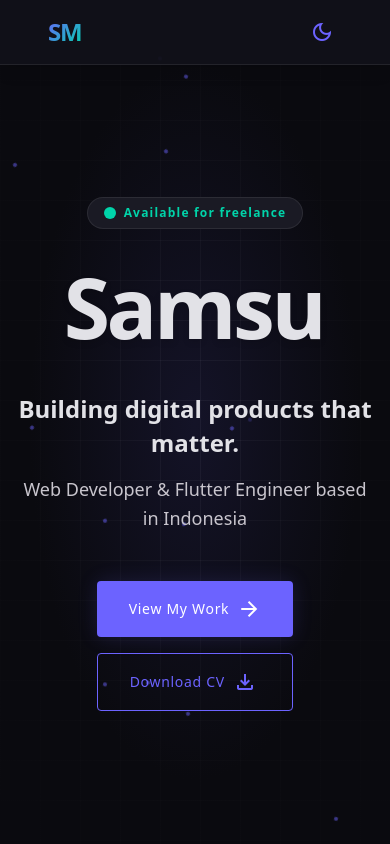
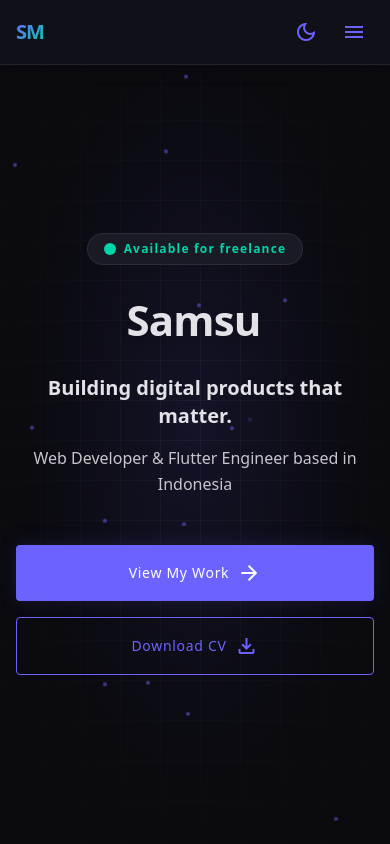
Before and after one commit to Samsulmaarif01/my_portofolio, a Next.js app: page / in a window 390 px wide. Shown: the top 844 px of the page. Built offline with nearby package versions, Linux system fonts and the light colour scheme.

Commit message:
feat: add responsive landing page shell with dynamic theme toggle and navigation components

```diff
--- a/app/globals.css
+++ b/app/globals.css
@@ -97,6 +97,19 @@
   line-height: 1.1;
   letter-spacing: -0.04em;
   font-weight: 800;
+}
+
+@media (max-width: 768px) {
+  .text-display-hero {
+    font-size: 42px !important;
+    letter-spacing: -0.02em;
+  }
+  .text-headline-md {
+    font-size: 20px !important;
+  }
+  .text-body-lg {
+    font-size: 16px !important;
+  }
 }
 @utility text-body-md {
   font-size: 16px;
@@ -515,3 +528,59 @@ html.light a[href="https://github.com/Samsulmaarif01"][target="_blank"] svg {
 html.light a[href="https://github.com/Samsulmaarif01"][target="_blank"]:hover svg {
   filter: invert(1);
 }
+
+/* Mobile Menu Styles */
+.mobile-nav-link {
+  position: relative;
+  display: block;
+}
+
+.mobile-nav-link::before {
+  content: '';
+  position: absolute;
+  left: 0;
+  top: 50%;
+  transform: translateY(-50%);
+  width: 0;
+  height: 0;
+  background: linear-gradient(90deg, #6c63ff, #00d4aa);
+  border-radius: 0 4px 4px 0;
+  transition: width 0.3s ease;
+}
+
+.mobile-nav-link:hover::before {
+  width: 4px;
+}
+
+.mobile-nav-link:hover {
+  padding-left: 20px !important;
+  transition: all 0.3s ease;
+}
+
+/* Mobile menu drawer shadow */
+.mobile-menu-shadow {
+  box-shadow: -10px 0 30px rgba(0, 0, 0, 0.5);
+}
+
+/* Prevent body scroll when mobile menu is open */
+body.menu-open {
+  overflow: hidden;
+}
+
+/* Light mode mobile menu */
+html.light .fixed.right-0 {
+  background: rgba(255,255,255,0.98) !important;
+  border-left: 1px solid rgba(0,0,0,0.08) !important;
+}
+
+html.light .mobile-nav-link {
+  color: #4a4a68 !important;
+}
+
+html.light .mobile-nav-link:hover {
+  color: #6366f1 !important;
+}
+
+html.light .mobile-nav-link::before {
+  background: linear-gradient(90deg, #6366f1, #f43f5e);
+}
--- a/app/page.tsx
+++ b/app/page.tsx
@@ -4,6 +4,7 @@ import { useEffect, useState } from "react";
 
 export default function Home() {
   const [isDarkMode, setIsDarkMode] = useState(true);
+  const [isMobileMenuOpen, setIsMobileMenuOpen] = useState(false);
 
   useEffect(() => {
     // Typing Animation - Loop every 5 seconds
@@ -144,11 +145,19 @@ export default function Home() {
     }
   };
 
+  const toggleMobileMenu = () => {
+    setIsMobileMenuOpen(!isMobileMenuOpen);
+  };
+
+  const closeMobileMenu = () => {
+    setIsMobileMenuOpen(false);
+  };
+
   return (
     <>
       {/* NAV */}
       <nav className="fixed top-0 w-full z-50 backdrop-blur-xl shadow-lg" style={{ background: "rgba(18,18,26,0.85)", borderBottom: "1px solid rgba(255,255,255,0.08)" }}>
-        <div className="max-w-[1280px] mx-auto px-[48px] flex justify-between items-center h-16">
+        <div className="max-w-[1280px] mx-auto px-[16px] md:px-[48px] flex justify-between items-center h-16">
           <div className="font-display-hero text-headline-md tracking-tighter nav-logo">SM</div>
           <div className="hidden md:flex gap-1 items-center nav-links">
             <a className="nav-link text-label-mono relative px-4 py-2 text-on-surface-variant hover:text-[#6c63ff] transition-all duration-300" href="#about">About</a>
@@ -156,13 +165,56 @@ export default function Home() {
             <a className="nav-link text-label-mono relative px-4 py-2 text-on-surface-variant hover:text-[#6c63ff] transition-all duration-300" href="#experience">Background</a>
             <a className="nav-link text-label-mono relative px-4 py-2 text-on-surface-variant hover:text-[#6c63ff] transition-all duration-300" href="#contact">Contact</a>
           </div>
-          <button onClick={toggleTheme} className="w-10 h-10 rounded-full flex items-center justify-center text-[#6c63ff] hover:bg-[#6c63ff]/10 hover:scale-110 transition-all duration-300">
-            <span className="material-symbols-outlined" style={{ fontVariationSettings: "'FILL' 0" }}>
-              {isDarkMode ? 'dark_mode' : 'light_mode'}
-            </span>
-          </button>
+          <div className="flex items-center gap-2">
+            <button onClick={toggleTheme} className="w-10 h-10 rounded-full flex items-center justify-center text-[#6c63ff] hover:bg-[#6c63ff]/10 hover:scale-110 transition-all duration-300">
+              <span className="material-symbols-outlined" style={{ fontVariationSettings: "'FILL' 0" }}>
+                {isDarkMode ? 'dark_mode' : 'light_mode'}
+              </span>
+            </button>
+            <button
+              onClick={toggleMobileMenu}
+              className="md:hidden w-10 h-10 rounded-full flex items-center justify-center text-[#6c63ff] hover:bg-[#6c63ff]/10 transition-all duration-300"
+              aria-label="Toggle menu"
+              aria-expanded={isMobileMenuOpen}
+            >
+              <span className="material-symbols-outlined" style={{ fontVariationSettings: "'FILL' 0" }}>
+                {isMobileMenuOpen ? 'close' : 'menu'}
+              </span>
+            </button>
+          </div>
         </div>
       </nav>
+
+      {/* Mobile Menu Overlay */}
+      <div
+        className={`fixed inset-0 z-40 bg-black/60 backdrop-blur-sm md:hidden transition-opacity duration-300 ${isMobileMenuOpen ? 'opacity-100' : 'opacity-0 pointer-events-none'}`}
+        onClick={closeMobileMenu}
+      />
+
+      {/* Mobile Menu Drawer */}
+      <div
+        className={`fixed top-0 right-0 z-50 w-72 h-full md:hidden transition-transform duration-300 ease-out ${isMobileMenuOpen ? 'translate-x-0' : 'translate-x-full'}`}
+        style={{ background: "rgba(18,18,26,0.98)", borderLeft: "1px solid rgba(255,255,255,0.08)" }}
+      >
+        <div className="flex flex-col h-full pt-20 px-6">
+          <div className="flex flex-col gap-2">
+            <a onClick={closeMobileMenu} className="mobile-nav-link text-label-mono text-xl py-4 px-4 text-on-surface-variant hover:text-[#6c63ff] hover:bg-[#6c63ff]/10 rounded-lg transition-all duration-300" href="#about">About</a>
+            <a onClick={closeMobileMenu} className="mobile-nav-link text-label-mono text-xl py-4 px-4 text-on-surface-variant hover:text-[#6c63ff] hover:bg-[#6c63ff]/10 rounded-lg transition-all duration-300" href="#skills">Tech Stack</a>
+            <a onClick={closeMobileMenu} className="mobile-nav-link text-label-mono text-xl py-4 px-4 text-on-surface-variant hover:text-[#6c63ff] hover:bg-[#6c63ff]/10 rounded-lg transition-all duration-300" href="#experience">Background</a>
+            <a onClick={closeMobileMenu} className="mobile-nav-link text-label-mono text-xl py-4 px-4 text-on-surface-variant hover:text-[#6c63ff] hover:bg-[#6c63ff]/10 rounded-lg transition-all duration-300" href="#projects">Projects</a>
+            <a onClick={closeMobileMenu} className="mobile-nav-link text-label-mono text-xl py-4 px-4 text-on-surface-variant hover:text-[#6c63ff] hover:bg-[#6c63ff]/10 rounded-lg transition-all duration-300" href="#certifications">Certifications</a>
+            <a onClick={closeMobileMenu} className="mobile-nav-link text-label-mono text-xl py-4 px-4 text-on-surface-variant hover:text-[#6c63ff] hover:bg-[#6c63ff]/10 rounded-lg transition-all duration-300" href="#contact">Contact</a>
+          </div>
+          <div className="mt-auto pb-8">
+            <button onClick={() => { closeMobileMenu(); toggleTheme(); }} className="w-full py-4 rounded-lg flex items-center justify-center gap-2 text-[#6c63ff] hover:bg-[#6c63ff]/10 transition-all duration-300">
+              <span className="material-symbols-outlined" style={{ fontVariationSettings: "'FILL' 0" }}>
+                {isDarkMode ? 'dark_mode' : 'light_mode'}
+              </span>
+              <span className="text-label-mono">{isDarkMode ? 'Light Mode' : 'Dark Mode'}</span>
+            </button>
+          </div>
+        </div>
+      </div>
 
       {/* HERO */}
       <section id="hero-section" className="min-h-screen flex items-center justify-center pt-16 relative overflow-hidden">
@@ -180,11 +232,11 @@ export default function Home() {
           </h1>
           <p className="text-headline-md text-on-surface mb-4 animate-reveal-up">Building digital products that matter.</p>
           <p className="text-body-lg text-tertiary mb-12 animate-reveal-up" style={{ animationDelay: "0.3s" }}>Web Developer & Flutter Engineer based in Indonesia</p>
-          <div className="flex flex-col sm:flex-row gap-4">
-            <a className="px-8 py-4 bg-[#6c63ff] hover:bg-[#5b54d6] text-white text-label-mono rounded transition-colors flex items-center gap-2 glow-pulse-hover" href="#projects" style={{ boxShadow: "0 0 20px rgba(108,99,255,0.15)" }} onMouseEnter={(e) => e.currentTarget.classList.add('glow-pulse')} onMouseLeave={(e) => e.currentTarget.classList.remove('glow-pulse')}>
+          <div className="flex flex-col sm:flex-row gap-4 w-full sm:w-auto">
+            <a className="px-6 py-4 bg-[#6c63ff] hover:bg-[#5b54d6] text-white text-label-mono rounded transition-colors flex items-center justify-center gap-2 glow-pulse-hover w-full sm:w-auto" href="#projects" style={{ boxShadow: "0 0 20px rgba(108,99,255,0.15)" }} onMouseEnter={(e) => e.currentTarget.classList.add('glow-pulse')} onMouseLeave={(e) => e.currentTarget.classList.remove('glow-pulse')}>
               View My Work <span className="material-symbols-outlined text-sm">arrow_forward</span>
             </a>
-            <a className="px-8 py-4 border border-[#6c63ff] text-[#6c63ff] hover:bg-[#6c63ff]/10 text-label-mono rounded transition-colors flex items-center gap-2" href="#">
+            <a className="px-6 py-4 border border-[#6c63ff] text-[#6c63ff] hover:bg-[#6c63ff]/10 text-label-mono rounded transition-colors flex items-center justify-center gap-2 w-full sm:w-auto" href="#">
               Download CV <span className="material-symbols-outlined text-sm">download</span>
             </a>
           </div>
```
